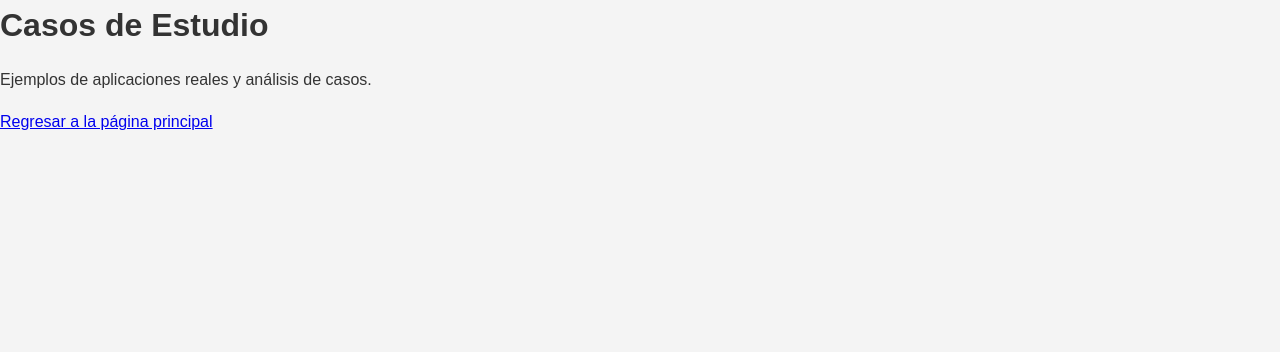
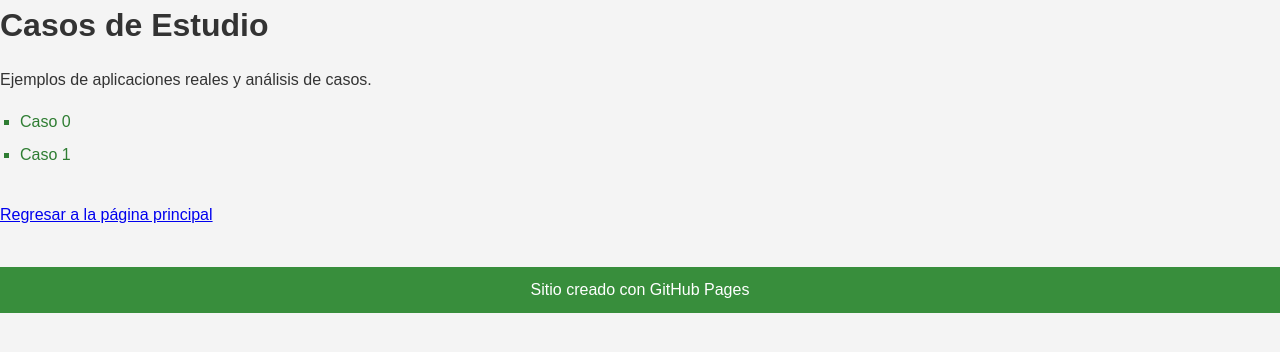
Before and after one commit to prof-aro-uvg/mlops, a plain HTML site: page sitio_web/casos-de-estudio/index.html in a window 1280 px wide. Drawn offline with Linux system fonts and the light colour scheme.

Commit message:
[add] footer to usecases section

```diff
--- a/sitio_web/casos-de-estudio/index.html
+++ b/sitio_web/casos-de-estudio/index.html
@@ -9,6 +9,18 @@
     <h1>Casos de Estudio</h1>
     <p>Ejemplos de aplicaciones reales y análisis de casos.</p>
 
+    <section>
+        <ul class="content-list">
+            <li>Caso 0</li>
+            <li>Caso 1</li>
+        </ul>
+    </section>
+
+    <br>
     <a href="../index.html">Regresar a la página principal</a>
+
+    <div class="footer-bar">
+    Sitio creado con GitHub Pages
+    </div>
 </body>
 </html>
```
